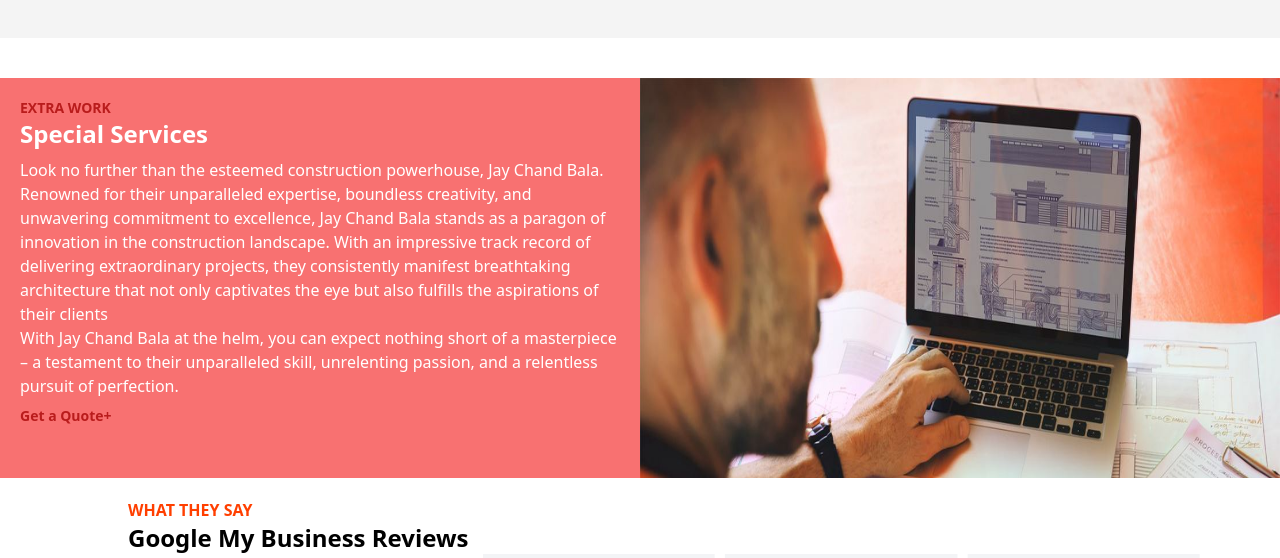
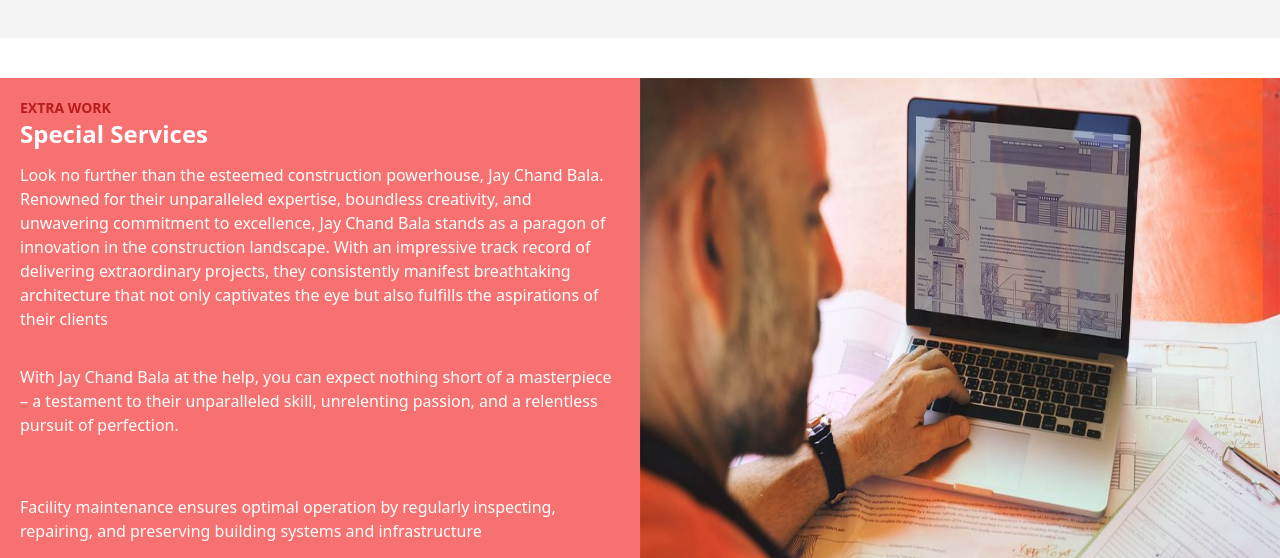
Before and after one commit to sanjitpal123/First_Freelancing_Project, a plain HTML site: page index.html in a window 1280 px wide. Shown: the part 2543-3101 px from the top of the page. Drawn offline with nearby package versions, Linux system fonts and the light colour scheme.

Commit message:
Update index.html

```diff
--- a/index.html
+++ b/index.html
@@ -274,14 +274,19 @@
 
      <!-- Extra work section start from here -->
     <!-- Extra work section start from here -->
-<div class="w-[100%]  min-h-[30v] flex justify-center">
-    <div class="w-[100%] min-h-[30vh] my-[20px]  overflow-hidden lg:h-[50vh]  lg:flex lg:justify-centerlg:align-center  ">
+
+     <!-- Extra work section start from here -->
+<div class="w-[100%]  min-h-[50v] flex justify-center">
+    <div class="w-[100%] min-h-[50vh] my-[20px]  overflow-hidden lg:h-[70vh]  lg:flex lg:justify-centerlg:align-center  ">
         <div class="w-[100% ] h-[100%] p-5 bg-red-400 text-white lg:w-[50%]">
             <h4 class="text-red-700 text-sm font-bold 2xl:text-3xl">EXTRA WORK</h1>
             <h1 class="text-2xl font-bold mb-2 2xl:text-3xl">Special Services</h1>
-            <p class="2xl:text-1xl">Look no further than the esteemed construction powerhouse, Jay Chand Bala. Renowned for their unparalleled expertise, boundless creativity, and unwavering commitment to excellence, Jay Chand Bala stands as a paragon of innovation in the construction landscape. With an impressive track record of delivering extraordinary projects, they consistently manifest breathtaking architecture that not only captivates the eye but also fulfills the aspirations of their clients</p>
-            <p class="2xl:text-1xl">With Jay Chand Bala at the helm, you can expect nothing short of a masterpiece – a testament to their unparalleled skill, unrelenting passion, and a relentless pursuit of perfection.</p>
-            <p class="text-red-700 text-sm font-bold mt-2 2xl:text-3xl ">Get a Quote+</p>
+            <p class="2xl:text-1xl py-[5px]">Look no further than the esteemed construction powerhouse, Jay Chand Bala. Renowned for their unparalleled expertise, boundless creativity, and unwavering commitment to excellence, Jay Chand Bala stands as a paragon of innovation in the construction landscape. With an impressive track record of delivering extraordinary projects, they consistently manifest breathtaking architecture that not only captivates the eye but also fulfills the aspirations of their clients</p>
+            <br>
+            <p class="2xl:text-1xl py-[5px]">With Jay Chand Bala at the help, you can expect nothing short of a masterpiece – a testament to their unparalleled skill, unrelenting passion, and a relentless pursuit of perfection.</p>
+            <br><br>
+            <p class="2xl:text-1xl py-[5px]">Facility maintenance ensures optimal operation by regularly inspecting, repairing, and preserving building systems and infrastructure</p>
+            <p class="text-red-700 text-sm py-[10px] font-bold mt-2 2xl:text-3xl ">Get a Quote+</p>
         </div>
         <div class="lg:w-[50%]">
             <div>
```
